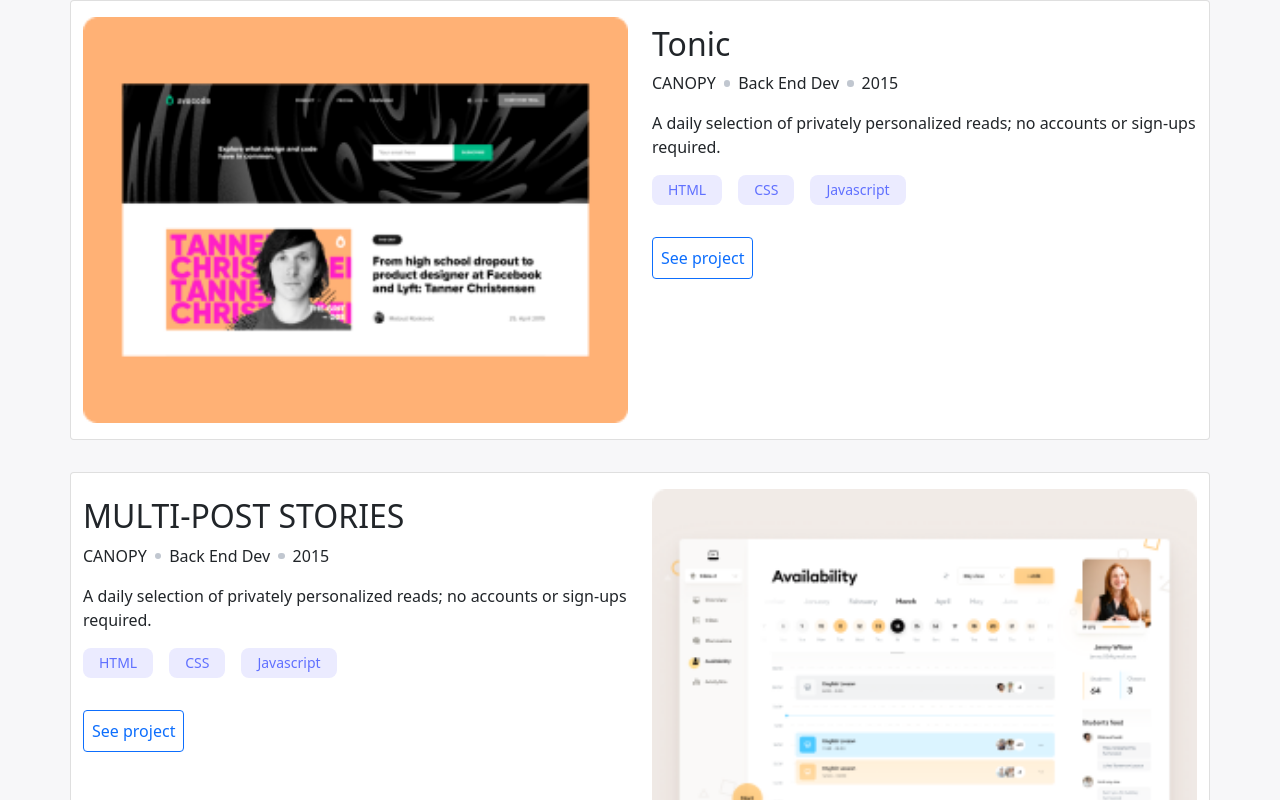
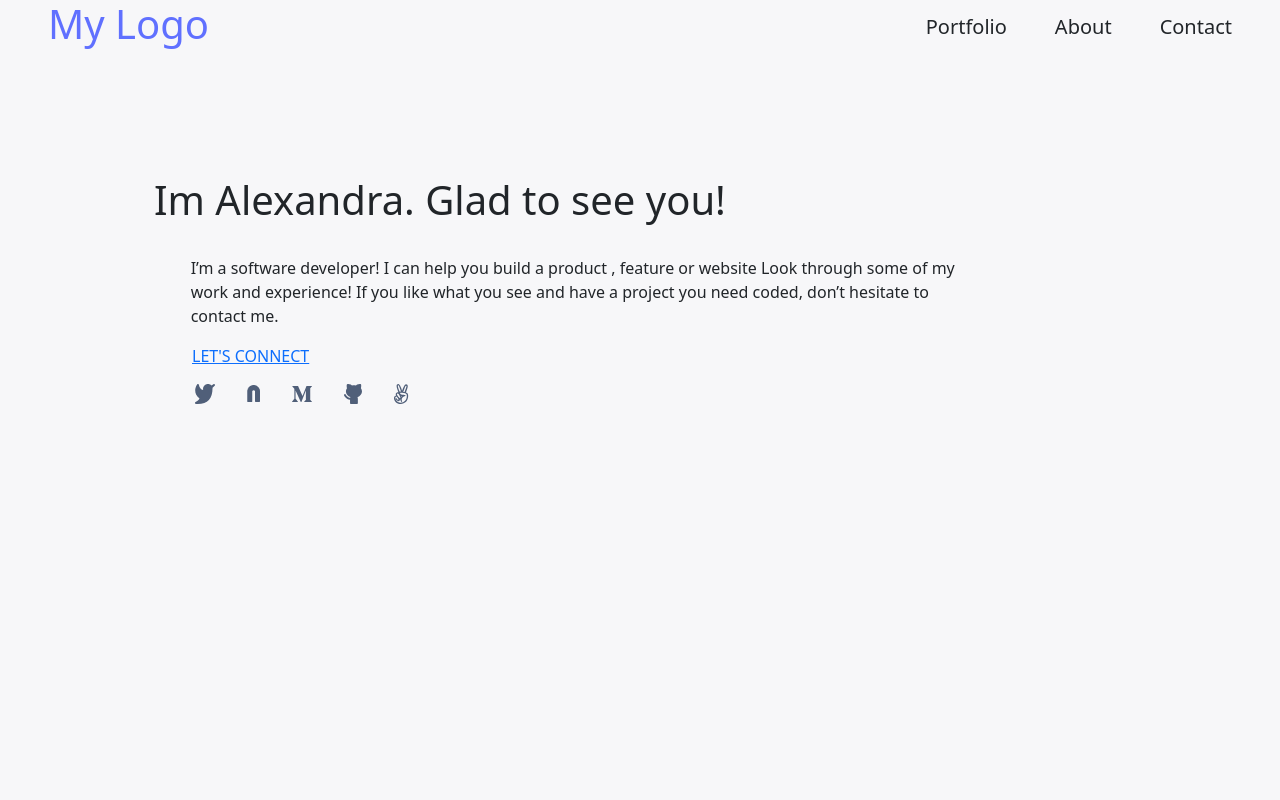
Before and after one commit to blessing-michael/portfolio-bootstrap, a plain HTML site: page index.html in a window 1280 px wide. Shown: the top 800 px of the page. Drawn offline with nearby package versions, Linux system fonts and the light colour scheme.

Commit message:
Solving version problems

```diff
--- a/index.html
+++ b/index.html
@@ -8,6 +8,56 @@
     <link rel="stylesheet" href="style.css">
 </head>
 <body>
+  <section id="Presentation" style="height: 100vh;">
+    <div class="container-xlg d-flex">
+      <h1 class="ps-5" style="color: #6070ff;">My Logo</h1>
+      <nav class="position-absolute end-0 pe-5">
+          <ul class="navbar-nav d-flex flex-row gap-5 mt-1">
+              <li class="">
+                  <a href="" class="nav-link text-dark fs-5">Portfolio</a>
+              </li>
+              <li class="">
+                  <a href="" class="nav-link text-dark fs-5">About</a>
+              </li>
+              <li class="">
+                  <a href="" class="nav-link text-dark fs-5">Contact</a>
+              </li>
+          </ul>
+      </nav>
+    </div>
+    <div class="container-xlg d-flex flex-column">
+      <br>
+      <br>
+      <br>
+      <div class="container mt-5 ps-0">
+          <div class="row">
+              <div class="col-1 pe-0"></div>
+              <div class="col-11 ps-0">
+                  <h2 class="h1" style="width: 75%;">Im Alexandra. Glad to see you!</h2>
+              </div>
+          </div>
+      </div>
+      <br>
+      <div class="container-xlg ms-5" style="width: 70%; ">
+          <div class="row">
+              <div class="col-1 ps-5"></div>
+              <div class="col-11 ps-5" style="position: relative; left: 30px;">
+                  <p class="">I’m a software developer! I can help you build a product , feature or website Look through some of my work and experience! If you like what you see and have a project you need coded, don’t hesitate to contact me.</p>
+              </div>
+          </div>
+      </div>
+      <div class="" style="width: 70%; padding-left: 15%;">
+          <a href="#">LET'S CONNECT</a>
+      </div>
+      <ul class="d-flex flex-row pt-1" style="padding-left: 14%; list-style: none;">
+          <li><a href="#" class="text-dark nav-link"><img src="/images/twitter.svg" alt=""></a></li>
+          <li><a href="#" class="text-dark nav-link"><img src="/images/linkedin.png" alt=""></a></li>
+          <li><a href="#" class="text-dark nav-link"><img src="/images/medium.svg" alt=""></a></li>
+          <li><a href="#" class="text-dark nav-link"><img src="/images/github.svg" alt=""></a></li>
+          <li><a href="#" class="text-dark nav-link"><img src="/images/Vectoricons.svg" alt=""></a></li>
+      </ul>
+    </div>
+  </section>
     <section  id="work">
     <section class="container card ">
         <div class="all-work-project mt-3 mb-3">
@@ -167,7 +217,32 @@
     </div>
     </div>
       </section>
-
+      <section id="Contact">
+        <div class="container d-flex flex-row align-content-center" id="form">
+            <form action="" class="mx-auto">
+              <h2 class="h1">Contact Us</h2>
+              <br>
+              <div class="form-floating">
+                  <input type="email" class="form-control" id="floatingInput" placeholder="Jhon Doe">
+                  <label for="floatingInput">Name Surname</label>
+              </div>
+              <br>
+              <div class="form-floating">
+                  <input type="email" class="form-control" id="floatingInput" placeholder="name@example.com">
+                  <label for="floatingInput">Email address</label>
+              </div>
+              <br>
+              <div class="form-floating">
+                  <textarea class="form-control" placeholder="Leave a comment here" id="floatingTextarea2" style="height: 100px"></textarea>
+                  <label for="floatingTextarea2">Comments</label>
+              </div>
+              <br>
+              <button type="button" class="btn btn-primary btn-lg" style="background-color: #0d6efd;">Get in touch</button>
+              <br>
+              <br>
+            </form>
+        </div>
+      </section>
 
 
 
```
